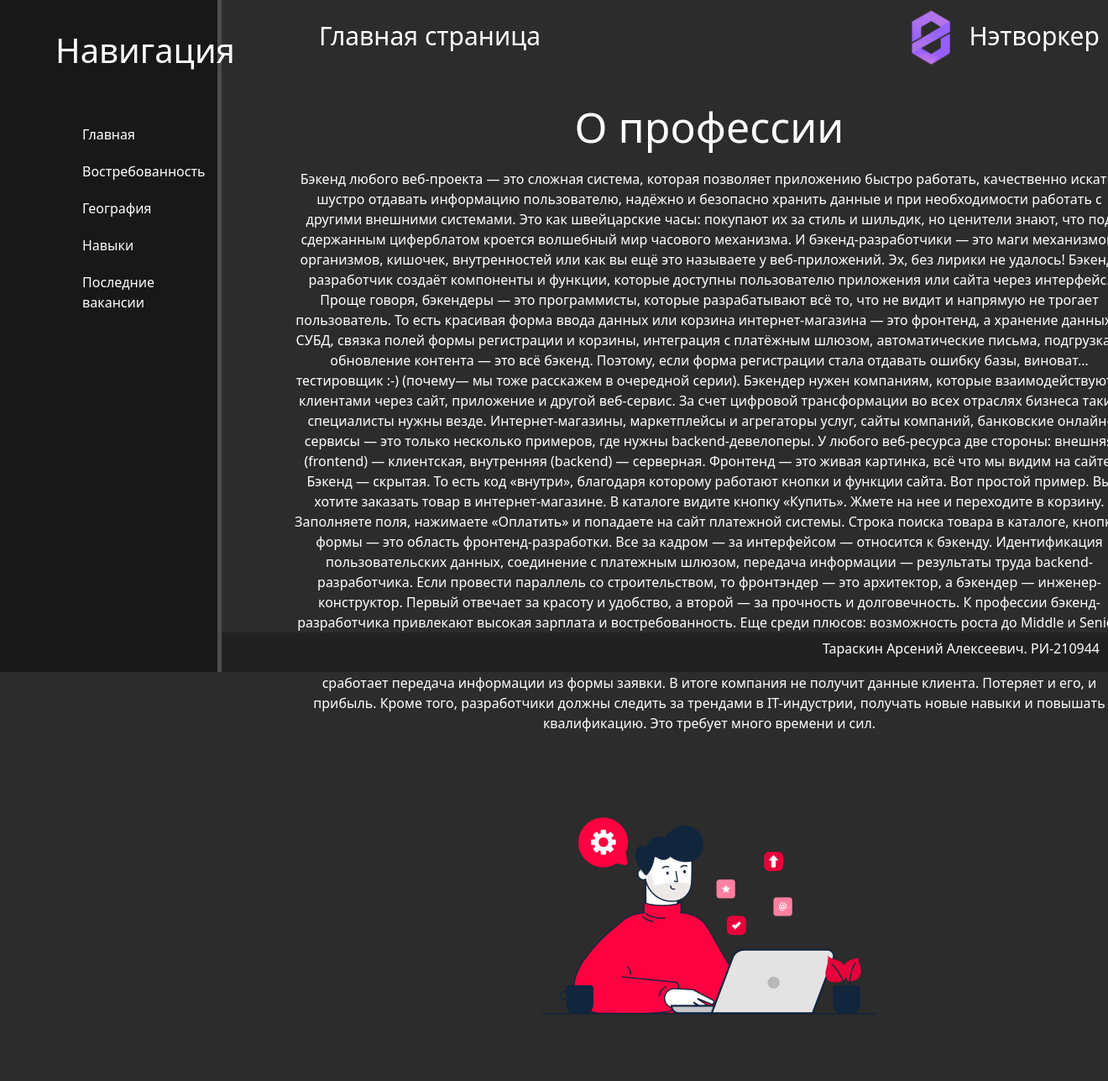
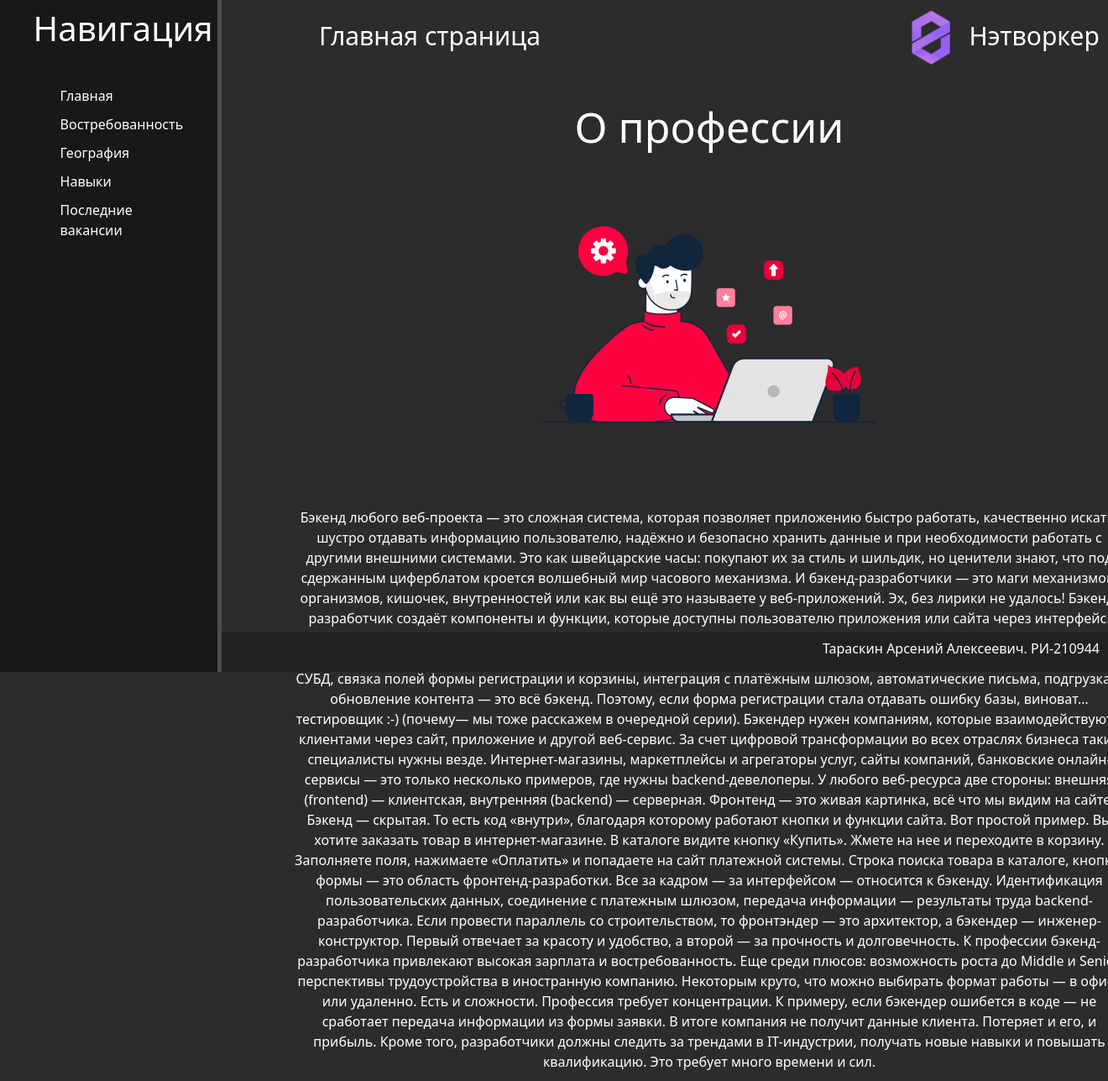
Before and after one commit to arseniytaraskin/BackendDeveloper, a Django app: page / in a window 1320 px wide; the page is wider, and only the part inside the window is pictured. Shown: the top 1287 px of that part at 84% size. Run offline with Django 4.2, Linux system fonts and the light colour scheme; data comes from the database, SQL or seed files in the repository; both versions use the stored data as it was after the commit.

Commit message:
14.01.2023 - fix bugs

```diff
--- a/main/static/main/css/main.css
+++ b/main/static/main/css/main.css
@@ -17,7 +17,7 @@ aside{
     float: left;
     background: #181818;
     width: 20%;
-    padding: 5%;
+    padding: 3%;
     height: 100vh;
     color: #fff;
     border-right: 5px solid #4d4d4d;
@@ -25,7 +25,7 @@ aside{
 
 aside h3{
     margin-top: -30px;
-    margin-bottom: 20px;
+    margin-bottom: 10px;
     font-size: 32px;
     float: left;
 }
@@ -37,7 +37,7 @@ aside ul{
 aside ul li{
     color: #fff;
     display: block;
-    margin-top: 20px;
+    margin-top: 10px;
 
     transition: transform .3s ease;
 }
--- a/main/templates/main/about.html
+++ b/main/templates/main/about.html
@@ -5,8 +5,9 @@
 {% block content %}
 <div class="features">
     <h1>{{ mainpage.title }}</h1>
+    <img src="{{ mainpage.image }}" alt="Логотип">
     <p>{{ mainpage.text }}</p>
-    <img src="static/main/img/developer.png" alt="Логотип">
+
 
 
 
```
Also changed, not shown: db.sqlite3.
